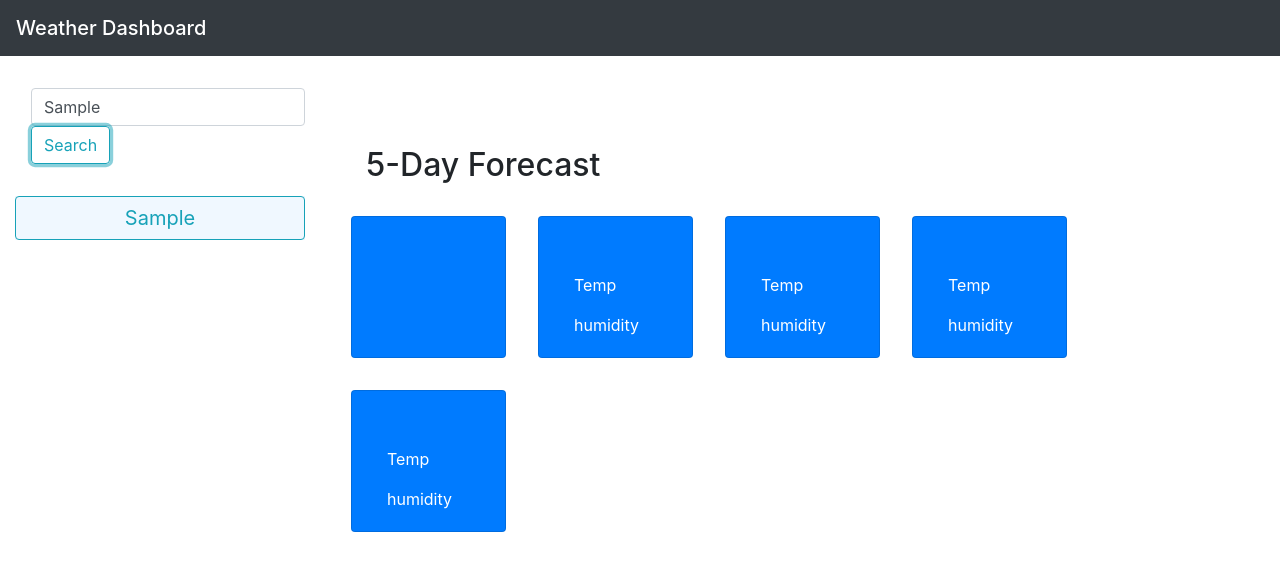
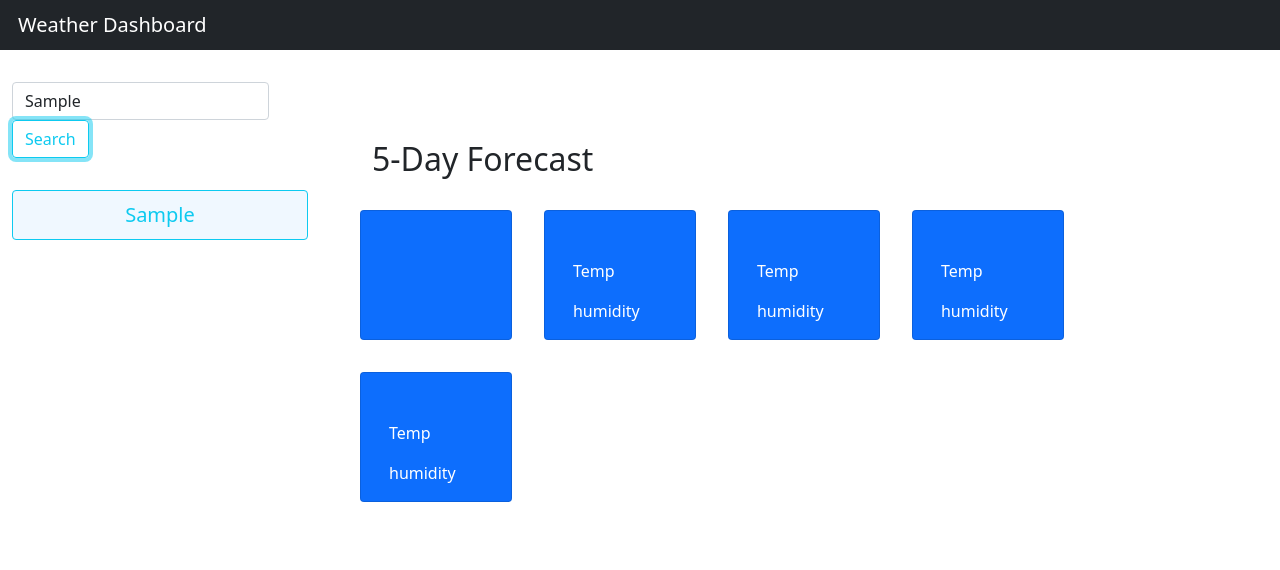
Before and after one commit to williamnrivero/weather-dashboard, a plain HTML site: page index.html in a window 1280 px wide. Both pictures are taken after typing "Sample" into the empty fields and a click on the button "Search". Drawn offline with nearby package versions, Linux system fonts and the light colour scheme; no server answers.

Commit message:
final touches before submitting assignment

```diff
--- a/assets/css/style.css
+++ b/assets/css/style.css
@@ -1,38 +1,14 @@
-
-/*   */
-    /* padding: 0px 10px;
-  } */
-
-
-  /* .sidenav {
-      height: 100%;
-      width: 350px; /* width of the sidebar */
-      /*position: fixed;  Sidebar stays in place on scroll*/
-      /* z-index: 1;
-      top: 0;
-      left: 0;
-      background-color: aliceblue;  */
-      /*overflow-x: hidden;  Disable horizontal scroll */
-      /* padding-top: 20px;
-    }
-      */
-
-
-  /* The navigation menu links */
-    /* .sidenav a {
-      padding: 6px 8px 6px 16px;
-      text-decoration: none;
-      font-size: 25px;
-      color: #818181;
-      display: block;
-    } */
-
-    .pastCitySearch {
+ .pastCitySearch {
       height: 50px;
       font-size: 20px;
 
-    }
+ }
 
-    .nav {
-      background-color: aliceblue;
-    }
+.nav {
+    background-color: aliceblue;
+
+}
+
+#header {
+  padding-left: 18px;
+}
--- a/index.html
+++ b/index.html
@@ -1,25 +1,29 @@
 <!DOCTYPE html>
 <html lang="en">
+
 <head>
     <meta charset="UTF-8">
     <meta name="viewport" content="width=device-width, initial-scale=1.0">
-    <link rel="stylesheet" href="https://stackpath.bootstrapcdn.com/bootstrap/4.4.1/css/bootstrap.min.css" integrity="sha384-Vkoo8x4CGsO3+Hhxv8T/Q5PaXtkKtu6ug5TOeNV6gBiFeWPGFN9MuhOf23Q9Ifjh" crossorigin="anonymous">
+    <!-- BOOTSTRAP -->
+    <link href="https://cdn.jsdelivr.net/npm/bootstrap@5.0.0-beta3/dist/css/bootstrap.min.css" rel="stylesheet" integrity="sha384-eOJMYsd53ii+scO/bJGFsiCZc+5NDVN2yr8+0RDqr0Ql0h+rP48ckxlpbzKgwra6" crossorigin="anonymous">
     <script src="https://ajax.googleapis.com/ajax/libs/jquery/2.1.3/jquery.min.js"></script>
     <link src="https://momentjs.com/downloads/moment-with-locales.js">
     <link rel="stylesheet" type="text/css" href="./assets/css/style.css">
     <title>Weather Dashboard</title>
 </head>
+
 <body>
-        <!-- HAMBURGER NAV -->
+    <!-- Hamburger Nav -->
     <nav class="navbar navbar-expand-sm navbar-dark bg-dark">
-            <span class="navbar-brand mb-0 h2">Weather Dashboard</span>
-            <!-- HAMBURGER BUTTON -->
-            <button class="navbar-toggler" type="button" data-toggle="collapse" data-target="#navbarSupportedContent" aria-controls="navbarSupportedContent" aria-expanded="false" aria-label="Toggle navigation">
+        <span class="navbar-brand mb-0 h2" id="header">Weather Dashboard</span>
+        <!-- Hamburger Button -->
+        <button class="navbar-toggler" type="button" data-toggle="collapse" data-target="#navbarSupportedContent"
+            aria-controls="navbarSupportedContent" aria-expanded="false" aria-label="Toggle navigation">
             <span class="navbar-toggler-icon"></span>
         </button>
         <div class="collapse navbar-collapse" id="navbarSupportedContent">
 
-                <!-- SEARCH BAR -->
+            <!-- Search Bar -->
             <section class="navbar navbar-light my-4 d-sm-none">
                 <form class="form-inline">
                     <input class="form-control mr-sm-2" type="search" placeholder="City" aria-label="Search">
@@ -27,16 +31,16 @@
                 </form>
             </section>
 
-                <!-- WHERE CITY BUTTONS APPEAR -->
+            <!-- Where City Buttons Appear -->
             <ul class="list-group d-block d-sm-none nav"></ul>
         </div>
     </nav>
 
-        <!-- SIDEBAR -->
+    <!-- Sidebar -->
     <div class="container-fluid">
         <div class="row">
             <div class="col-3 d-none d-sm-block">
-                         <!-- SEARCH BAR -->
+                <!-- Search Bar -->
                 <section class="navbar navbar-light my-4 .d-none .d-sm-block ">
                     <form class="form-inline">
                         <input class="form-control mr-sm-2" type="search" placeholder="City" aria-label="Search">
@@ -45,9 +49,6 @@
                 </section>
                 <ul class="list-group nav"></ul>
 
-                        <!-- WHERE CITY BUTTONS APPEAR -->
-
-                        <!-- <button class="btn btn-outline-danger clear">Clear</button> -->
             </div>
 
 
@@ -68,7 +69,7 @@
 
                     <!-- Today's forcast -->
                     <section>
-                            <h2 class= "city date0"></h2>
+                        <h2 class="city date0"></h2>
                         <p class="temp"></p>
                         <p class="humidity"></p>
                         <p class="wind"></p>
@@ -140,13 +141,20 @@
 
 
     <script src="./assets/js/moment-min-lib.js"></script>
-    <script src="https://code.jquery.com/jquery-3.4.1.slim.min.js" integrity="sha384-J6qa4849blE2+poT4WnyKhv5vZF5SrPo0iEjwBvKU7imGFAV0wwj1yYfoRSJoZ+n" crossorigin="anonymous"></script>
+    <script src="https://code.jquery.com/jquery-3.4.1.slim.min.js"
+        integrity="sha384-J6qa4849blE2+poT4WnyKhv5vZF5SrPo0iEjwBvKU7imGFAV0wwj1yYfoRSJoZ+n"
+        crossorigin="anonymous"></script>
     <script src="https://cdnjs.cloudflare.com/ajax/libs/jquery/3.2.1/jquery.min.js"></script>
-    <script src="https://cdn.jsdelivr.net/npm/popper.js@1.16.0/dist/umd/popper.min.js" integrity="sha384-Q6E9RHvbIyZFJoft+2mJbHaEWldlvI9IOYy5n3zV9zzTtmI3UksdQRVvoxMfooAo" crossorigin="anonymous"></script>
-    <script src="https://stackpath.bootstrapcdn.com/bootstrap/4.4.1/js/bootstrap.min.js" integrity="sha384-wfSDF2E50Y2D1uUdj0O3uMBJnjuUD4Ih7YwaYd1iqfktj0Uod8GCExl3Og8ifwB6" crossorigin="anonymous"></script>
+    <script src="https://cdn.jsdelivr.net/npm/popper.js@1.16.0/dist/umd/popper.min.js"
+        integrity="sha384-Q6E9RHvbIyZFJoft+2mJbHaEWldlvI9IOYy5n3zV9zzTtmI3UksdQRVvoxMfooAo"
+        crossorigin="anonymous"></script>
+    <script src="https://stackpath.bootstrapcdn.com/bootstrap/4.4.1/js/bootstrap.min.js"
+        integrity="sha384-wfSDF2E50Y2D1uUdj0O3uMBJnjuUD4Ih7YwaYd1iqfktj0Uod8GCExl3Og8ifwB6"
+        crossorigin="anonymous"></script>
     <script src="./assets/js/script.js"></script>
 
 
 
 </body>
+
 </html>
```
Also changed, not shown: assets/js/script.js (+15 -33 lines), 1 other file. Lines whose indentation alone changed are shown as unchanged.
